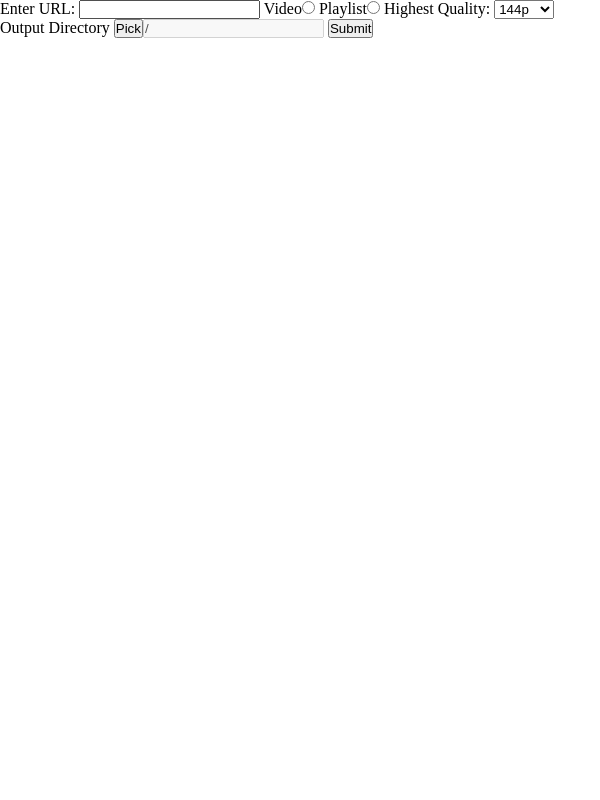
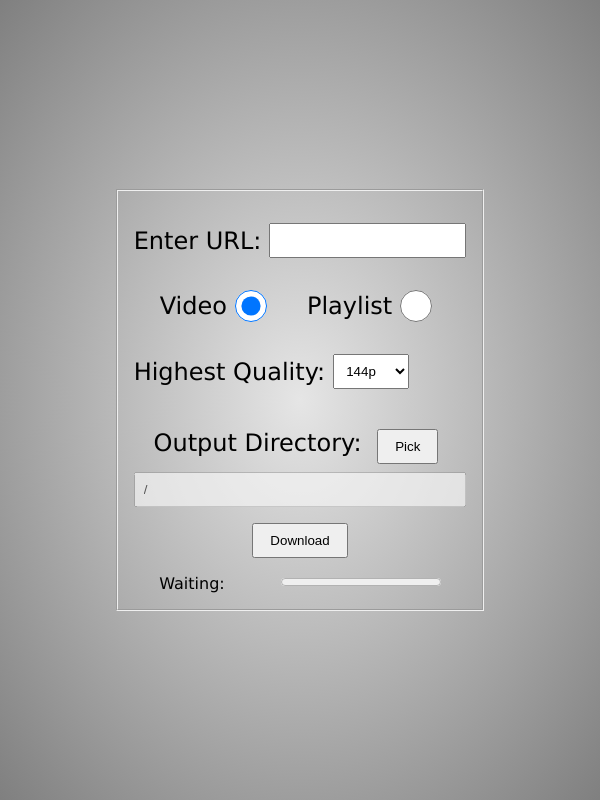
Before and after one commit to prince-thind/youtube-downloader, an Electron app: page index.html in a window 600 px wide. Drawn offline with Linux system fonts and the light colour scheme.

Commit message:
add basic form styling

```diff
--- a/index.css
+++ b/index.css
@@ -1,5 +1,74 @@
 * {
+  margin: 0;
   padding: 0;
-  margin: 0;
   box-sizing: border-box;
 }
+
+body {
+  font-family: Verdana, Geneva, Tahoma, sans-serif;
+  background: radial-gradient(hsl(0, 0%, 90%),hsl(0, 0%, 50%));
+}
+
+.error {
+  margin-top: 1rem;
+  color: red;
+}
+.form {
+  min-height: 100vh;
+  display: flex;
+  flex-direction: column;
+  align-items: center;
+  justify-content: center;
+}
+
+.form fieldset {
+  padding: 1rem;
+}
+.form label {
+  display: flex;
+  align-items: center;
+  padding: 1rem 0;
+  font-size: 1.5rem;
+}
+.form input,
+.form select {
+  display: inline-block;
+  padding: 0.5rem;
+  margin-left: 0.5rem;
+}
+.radio-buttons {
+  display: flex;
+  justify-content: center;
+  align-items: center;
+  gap: 2rem;
+}
+.radio-buttons input {
+  height: 2rem;
+  width: 2rem;
+  margin: 0 0.5rem;
+}
+.form button {
+  padding: 0.5rem 1rem;
+  margin: 0.5rem;
+}
+.form .download-button {
+  display: block;
+  margin: auto;
+}
+.form .dir-label{
+    flex-direction: column;
+}
+.form .dir-input{
+   width: 100%;
+   margin: auto;
+}
+
+.progress-container{
+    display: flex;
+    margin-top: 1rem;
+    justify-content: space-evenly;
+}
+
+.hidden{
+    opacity: 0;
+}
--- a/index.html
+++ b/index.html
@@ -11,10 +11,16 @@
 </head>
 
 <body>
-    <form id="form">
+    <form id="form" class="form">
+        <fieldset>
+
             <label>Enter URL: <input type="text" required name="url"> </label>
-        <label>Video<input type="radio" required name="url" value="video"></label>
+
+            <div class="radio-buttons">
+                <label>Video<input checked type="radio" required name="url" value="video"></label>
                 <label>Playlist<input type="radio" required name="url" value="video"></label>
+            </div>
+
             <label>Highest Quality: <select name="quality" id="quality">
                     <option value="144">144p</option>
                     <option value="240">240p</option>
@@ -24,8 +30,18 @@
                     <option value="1080">1080p</option>
                     <option value="2160">2160p</option>
                 </select></label>
-        <label>Output Directory <button id="dir-picker">Pick</button><input type="text" id="dir-input" disabled required name="dir" value="/"></label>
-        <button>Submit</button>
+            <label class="dir-label">
+                <div>
+                    Output Directory: <button id="dir-picker">Pick</button>
+                </div>
+                <input type="text" id="dir-input" class="dir-input" disabled required name="dir" value="/">
+            </label>
+            <button class="download-button">Download</button>
+            <div class="progress-container">
+                <p>Waiting: <span class="percentage hidden">0%</span></p>
+                <progress id="progress" value="0" max="100">
+            </div>
+        </fieldset>
     </form>
 
 </body>
--- a/main.js
+++ b/main.js
@@ -3,8 +3,8 @@ const path = require('path')
 
 const createWindow = () => {
     const mainWindow = new BrowserWindow({
-        width: 800,
-        height: 600,
+        width: 600,
+        height: 500,
         webPreferences: {
             preload: path.join(__dirname, 'preload.js'), nodeIntegration: true, contextIsolation: false
         }
```
Lines whose indentation alone changed are shown as unchanged.
